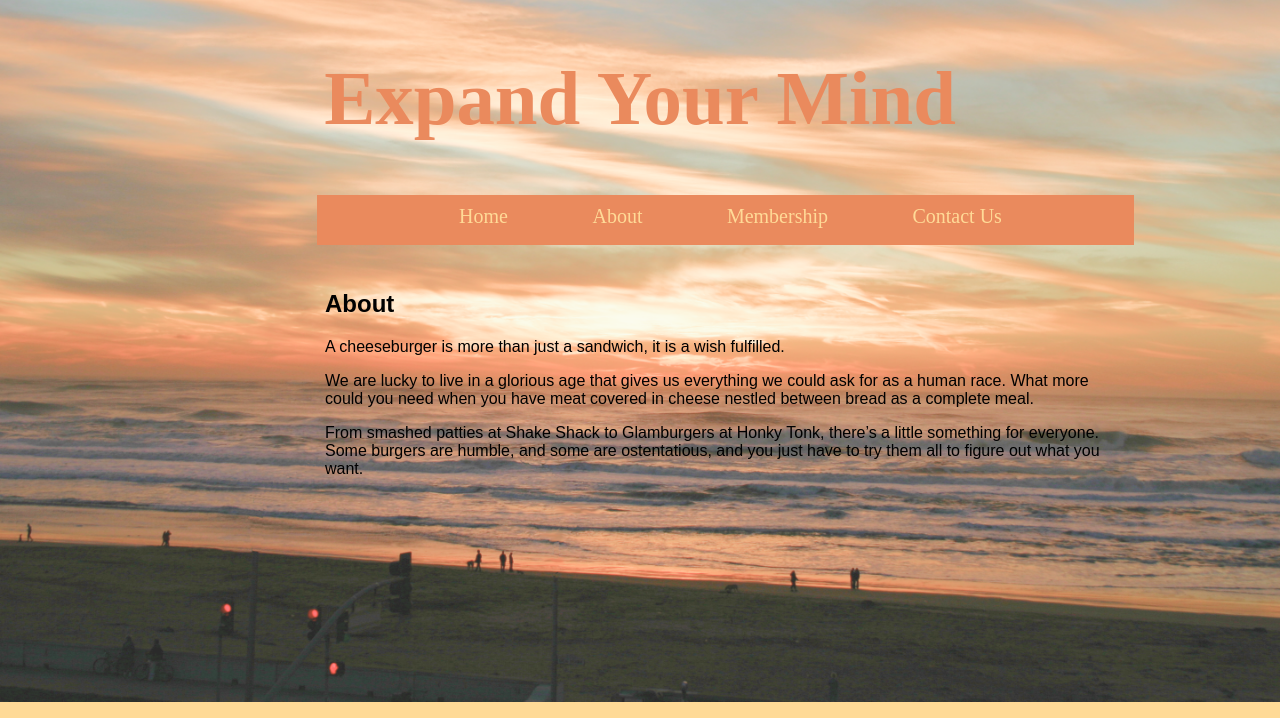
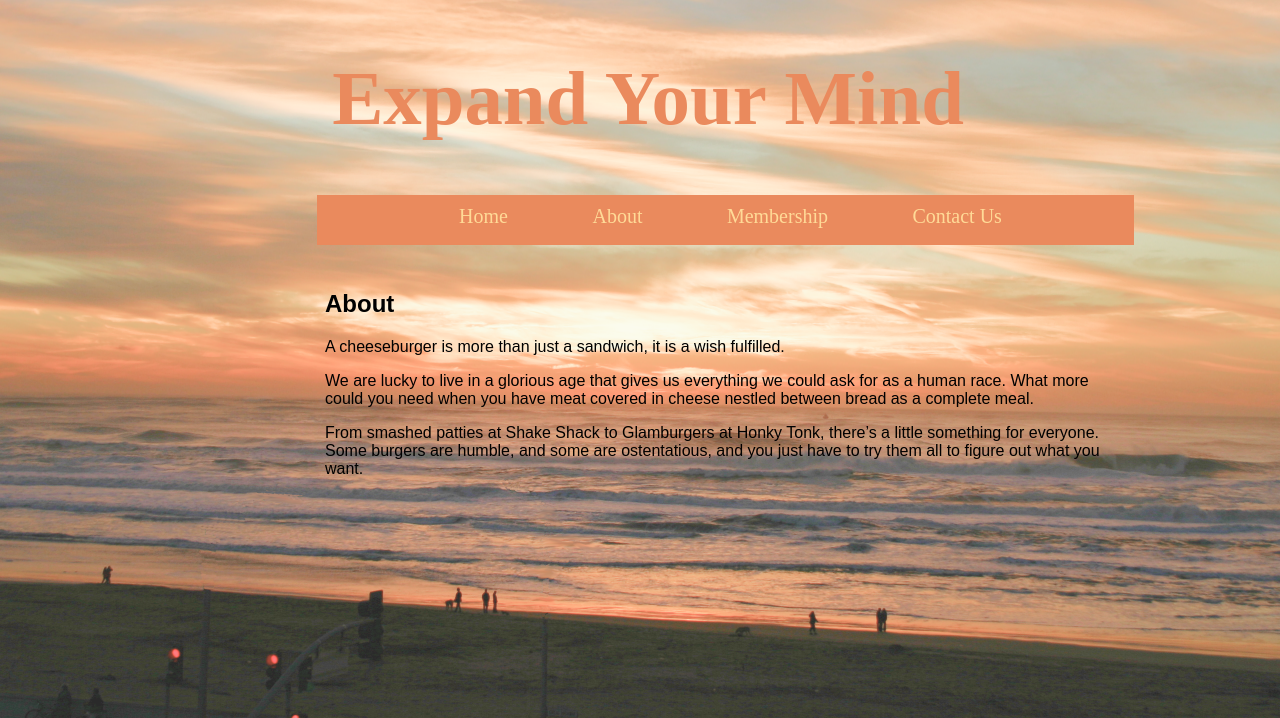
Before and after one commit to sdaless/medp285, a PHP site: page /new_heights/about.html in a window 1280 px wide. Shown: the top 718 px of the page. Run offline with PHP 8.4, Linux system fonts and the light colour scheme; some web fonts are replaced.

Commit message:
Update new_heights.css

```diff
--- a/new_heights/css/new_heights.css
+++ b/new_heights/css/new_heights.css
@@ -6,8 +6,8 @@ body {
   background-image: url(sunset.png);
   background-position: center;
   background-repeat: no-repeat;
-  background-size: cover;
   height: 100%;
+  width: 100%;
   background-color: #FFDA97;
 }
 
```
